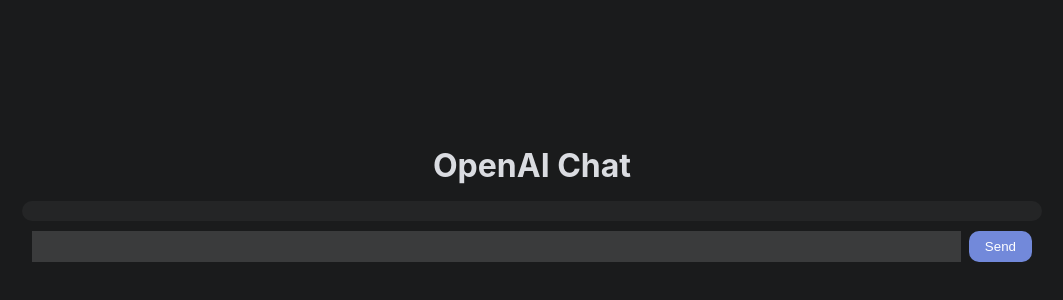
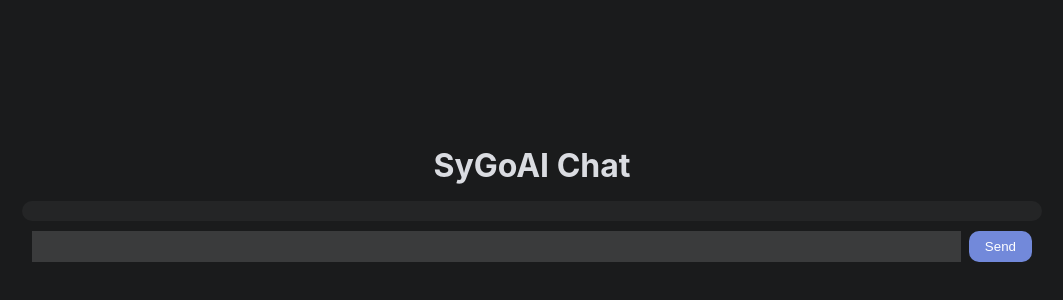
Before and after one commit to Sysonn/sygoai, a React (Create React App) app in the folder personalai/: page / in a window 1280 px wide. Shown: the part 202-502 px from the top of the page, without its empty margins (108-1171 px from the left). Built offline with nearby package versions, Linux system fonts and the light colour scheme.

Commit message:
issues resolved!

```diff
--- a/personalai/public/index.html
+++ b/personalai/public/index.html
@@ -24,7 +24,7 @@
       work correctly both with client-side routing and a non-root public URL.
       Learn how to configure a non-root public URL by running `npm run build`.
     -->
-    <title>React App</title>
+    <title>SyGoAi Chat</title>
   </head>
   <body>
     <noscript>You need to enable JavaScript to run this app.</noscript>
--- a/personalai/src/chat.js
+++ b/personalai/src/chat.js
@@ -167,7 +167,7 @@
 
  return (
     <ChatContainer>
-      <ChatHeader>OpenAI Chat</ChatHeader>
+      <ChatHeader>SyGoAI Chat</ChatHeader>
       <ChatConversation ref={conversationRef}>
       {loading ? ( // render a loading component if loading is true
           <div className='loadingModal'><img src={logo} alt='Loading...'></img></div>
```
